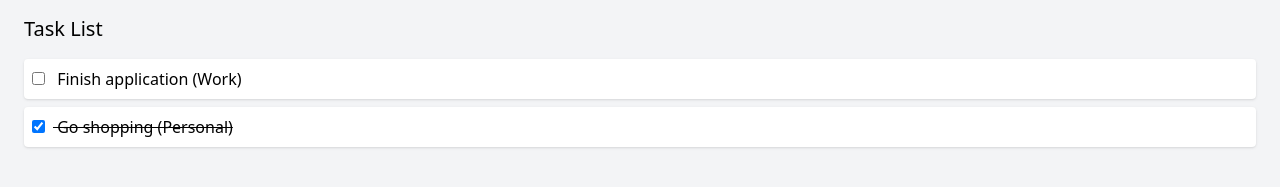
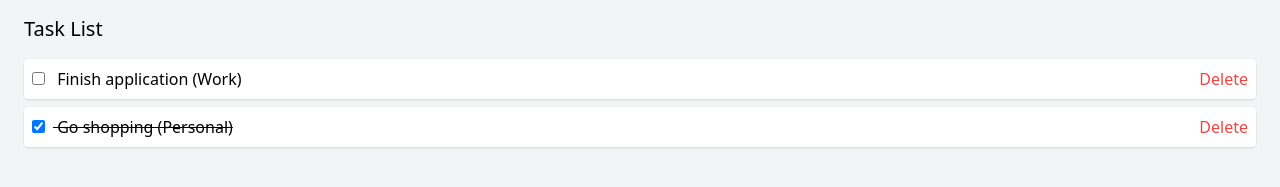
Before and after one commit to lucaarn/todo-list, a Vue app: page / in a window 1280 px wide. Shown: the part 179-366 px from the top of the page. Built offline with nearby package versions, Linux system fonts and the light colour scheme.

Commit message:
implemented task deletion

```diff
--- a/src/components/TaskItem.vue
+++ b/src/components/TaskItem.vue
@@ -1,5 +1,8 @@
 <script setup>
-defineProps(['task'])
+const props = defineProps(['task', 'onDelete'])
+const removeTask = () => {
+    props.onDelete(props.task.id)
+}
 </script>
 
 <template>
@@ -10,6 +13,7 @@ defineProps(['task'])
             <input v-model="task.completed" type="checkbox" class="mr-2" />
             {{ task.title }} ({{ task.category }})
         </div>
+        <button @click="removeTask" class="text-red-500">Delete</button>
     </div>
 </template>
 
--- a/src/components/TaskList.vue
+++ b/src/components/TaskList.vue
@@ -1,14 +1,19 @@
 <script setup>
 import TaskItem from './TaskItem.vue'
+import { taskData } from '../tasks.js'
 
 defineProps(['tasks'])
+
+const deleteTask = (id) => {
+    taskData.tasks = taskData.tasks.filter((task) => task.id !== id)
+}
 </script>
 
 <template>
     <div>
         <h2 class="text-xl mb-4">Task List</h2>
         <div v-for="task in tasks" :key="task.id">
-            <TaskItem :task="task" />
+            <TaskItem :task="task" :onDelete="deleteTask" />
         </div>
     </div>
 </template>
```
